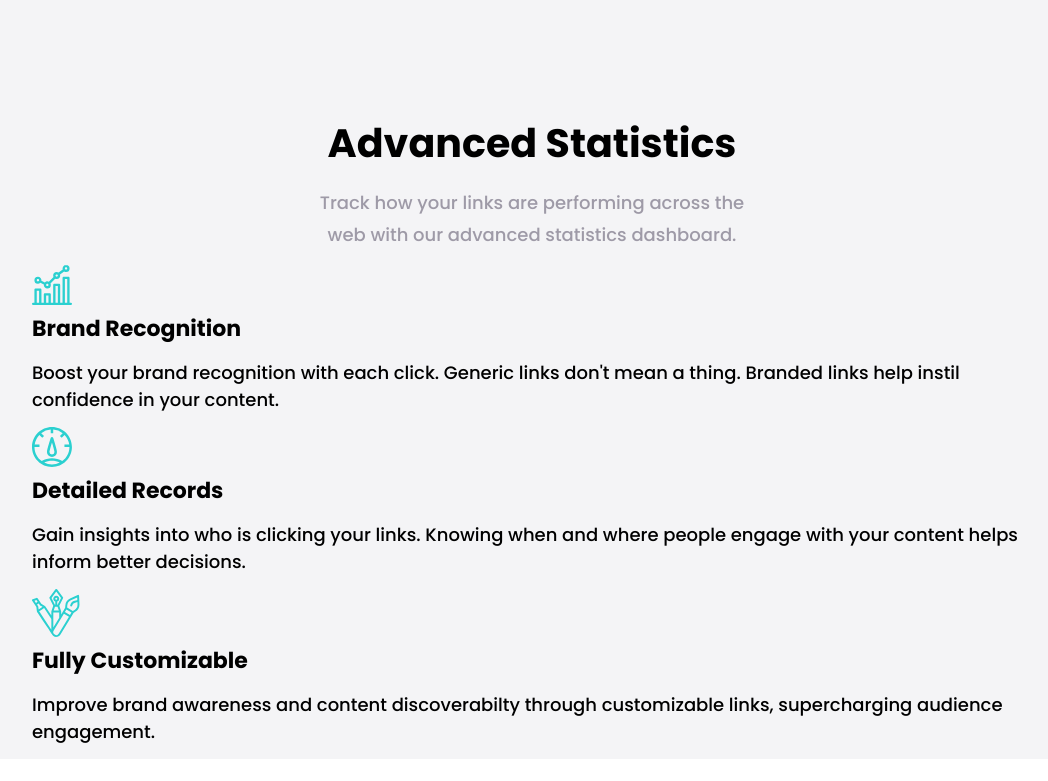
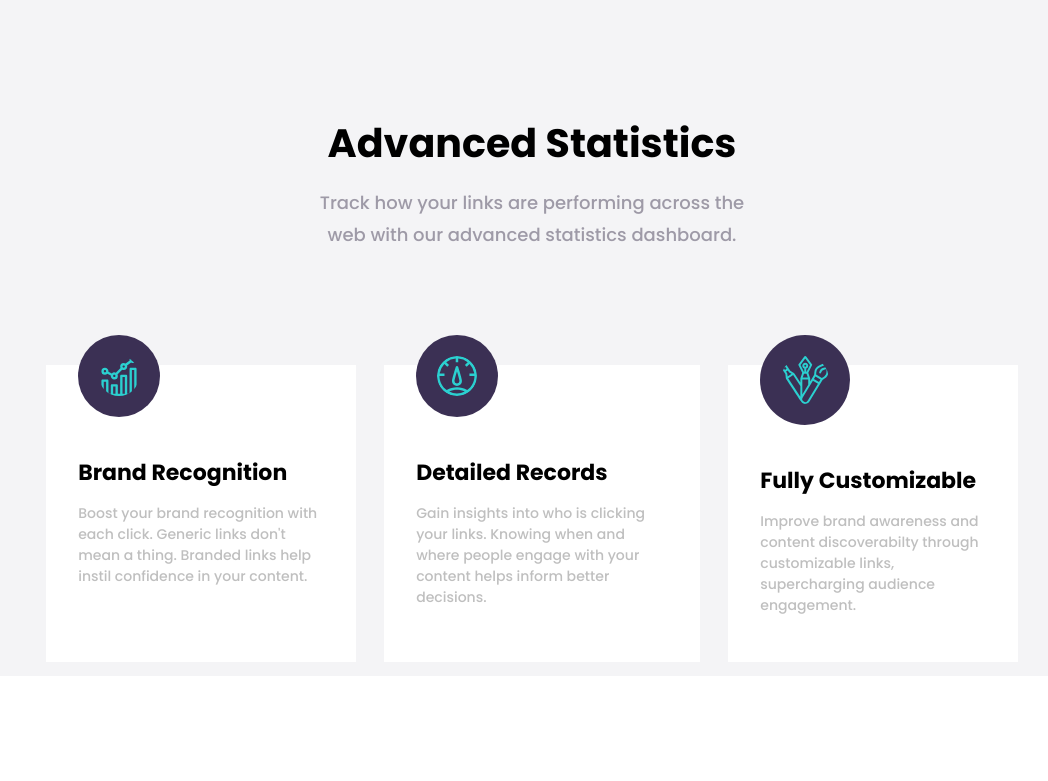
Before and after one commit to aman-atg/Shortly-Landing-Page, a React (Create React App) app: page / in a window 1280 px wide. Shown: the part 1153-1934 px from the top of the page, without its empty margins (108-1156 px from the left). Built offline with nearby package versions, Linux system fonts and the light colour scheme.

Commit message:
update styles

```diff
--- a/src/styles/index.css
+++ b/src/styles/index.css
@@ -166,4 +166,26 @@ input {
       line-height: 3.2rem;
       color: #9e9aa7; }
 
+.cards {
+  margin-top: 10rem;
+  display: flex; }
+
+.card {
+  margin: 1.4rem;
+  max-width: 50rem;
+  background-color: white; }
+  .card .logo {
+    background-color: #3b3054;
+    padding: 2.1rem;
+    border-radius: 100%;
+    margin: -3rem 0 0 3.2rem; }
+  .card_Body {
+    padding: 3.22rem; }
+    .card_Body p {
+      color: #bfbfbf;
+      font-size: 1.404rem; }
+
+.cards_2nd {
+  background-color: red; }
+
 /*# sourceMappingURL=index.css.map */
```
